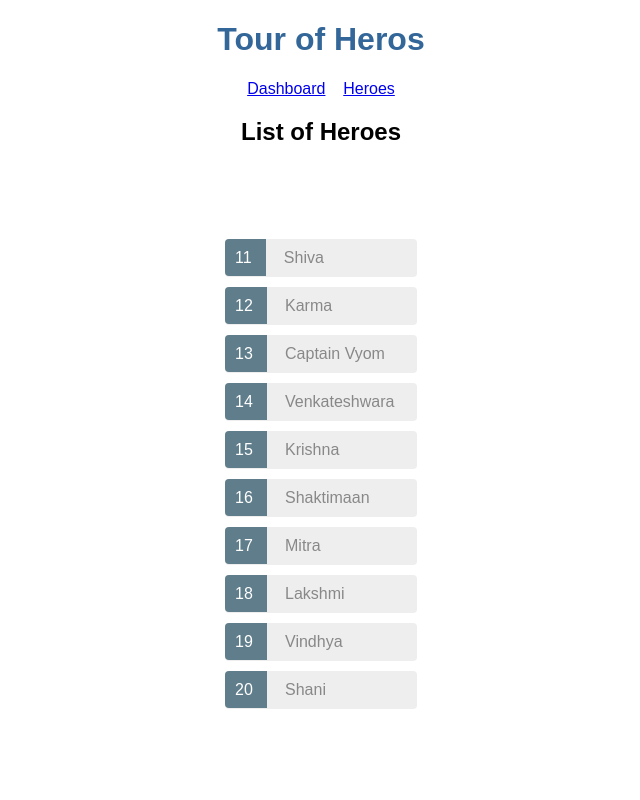
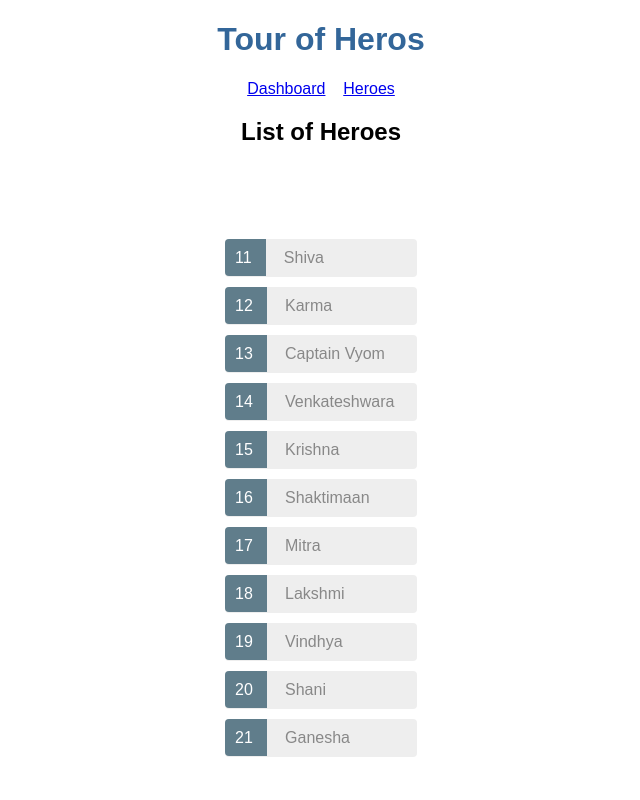
Before and after one commit to numoonchld/tourOfHeroes, an Angular app: page /heroes in a window 1280 px wide. Shown: the top 800 px of the page, without its empty margins (319-959 px from the left). Built offline with nearby package versions, Linux system fonts and the light colour scheme.

Commit message:
(7) a. added hero

```diff
--- a/src/app/heroes/mock-heroes.ts
+++ b/src/app/heroes/mock-heroes.ts
@@ -12,4 +12,5 @@ export const HEROES: Hero[] = [
     {id: 18, name: 'Lakshmi'},
     {id: 19, name: 'Vindhya'},
     {id: 20, name: 'Shani'},
+    {id: 21, name: 'Ganesha'}
 ];
```
